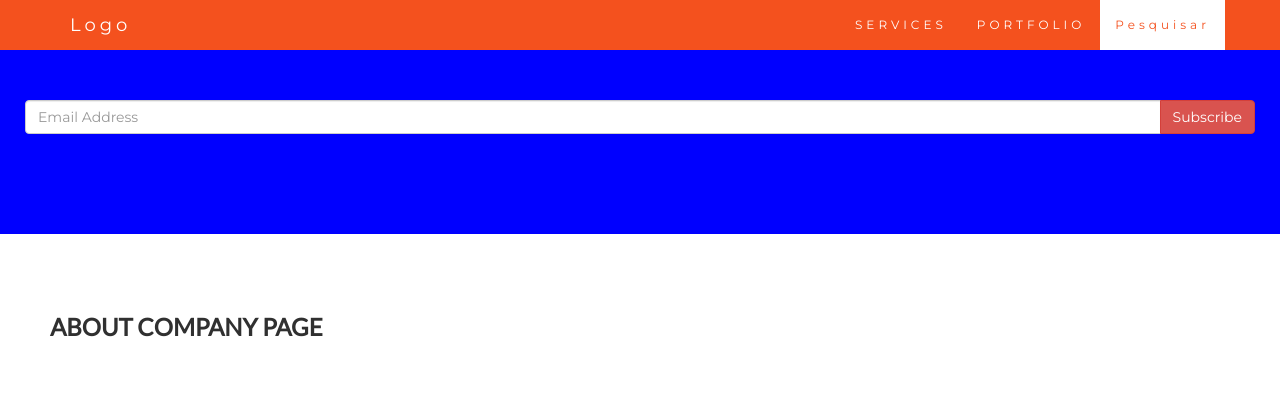
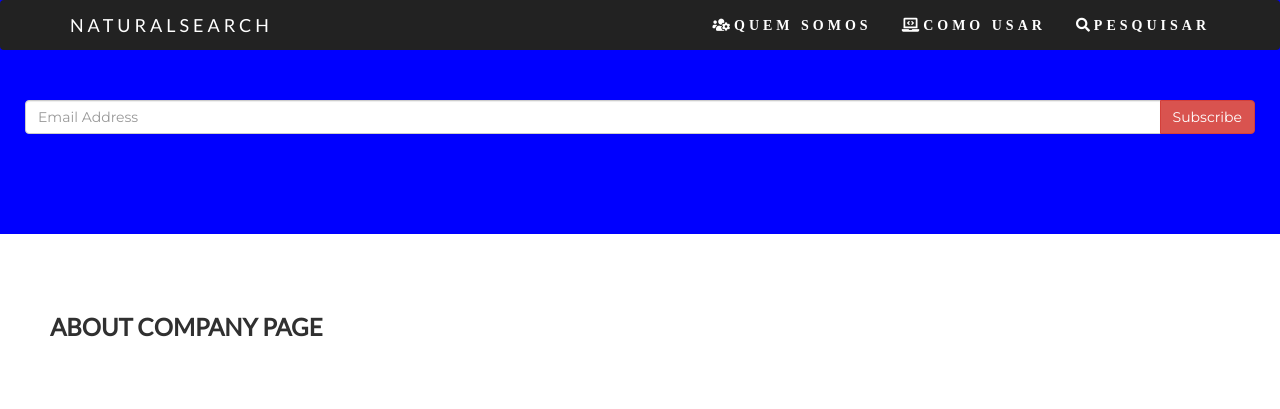
Before and after one commit to fga-eps-mds/2018.2-NaturalSearch, a Django app: page / in a window 1280 px wide. Shown: the top 409 px of the page. Run offline with Django 3.2, Linux system fonts and the light colour scheme; some libraries are stand-ins or nearby versions.

Commit message:
Add new layout of navbar Add some images in the navbar

```diff
--- a/natural_search/templates/natural_search/home.html
+++ b/natural_search/templates/natural_search/home.html
@@ -10,7 +10,10 @@
   <link href="https://fonts.googleapis.com/css?family=Lato" rel="stylesheet" type="text/css">
   <script src="https://ajax.googleapis.com/ajax/libs/jquery/3.3.1/jquery.min.js"></script>
   <script src="https://maxcdn.bootstrapcdn.com/bootstrap/3.3.7/js/bootstrap.min.js"></script>
+  <!--Font awesome-->
+  <link rel="stylesheet" href="https://use.fontawesome.com/releases/v5.3.1/css/all.css" integrity="sha384-mzrmE5qonljUremFsqc01SB46JvROS7bZs3IO2EmfFsd15uHvIt+Y8vEf7N7fWAU" crossorigin="anonymous">
   <style>
+
   body {
       font: 400 15px Lato, sans-serif;
       line-height: 1.8;
@@ -42,7 +45,7 @@
   }
   .logo {
       color: #fff;
-      font-size: 200px;
+      font-size: 20px;
   }
   .thumbnail {
       padding: 0 0 15px 0;
@@ -82,58 +85,27 @@
   .panel:hover {
       box-shadow: 5px 0px 40px rgba(0,0,0, .2);
   }
-  .panel-footer .btn:hover {
-      border: 1px solid #f4511e;
-      background-color: #fff !important;
-      color: #f4511e;
-  }
-  .panel-heading {
-      color: #fff !important;
-      background-color: #f4511e !important;
-      padding: 25px;
-      border-bottom: 1px solid transparent;
-      border-top-left-radius: 0px;
-      border-top-right-radius: 0px;
-      border-bottom-left-radius: 0px;
-      border-bottom-right-radius: 0px;
-  }
-  .panel-footer {
-      background-color: white !important;
-  }
-  .panel-footer h3 {
-      font-size: 32px;
-  }
-  .panel-footer h4 {
-      color: #aaa;
-      font-size: 14px;
-  }
-  .panel-footer .btn {
-      margin: 15px 0;
-      background-color: #f4511e;
-      color: #fff;
-  }
+  /*nav-design*/
   .navbar {
-      margin-bottom: 0;
-      background-color: #f4511e;
+      margin-bottom: 10;
+      /*background-color: black;*/
       z-index: 9999;
-      border: 0;
-      font-size: 12px !important;
+      border: 100px;
+      font-size: 14px !important;
       line-height: 1.42857143 !important;
       letter-spacing: 4px;
-      border-radius: 0;
-      font-family: Montserrat, sans-serif;
+      border-radius: 4px;
+      text-transform: uppercase;
   }
   .navbar li a, .navbar .navbar-brand {
       color: #fff !important;
   }
   .navbar-nav li a:hover, .navbar-nav li.active a {
-      color: #f4511e !important;
+      color: black !important;
       background-color: #fff !important;
-  }
-  .navbar-default .navbar-toggle {
-      border-color: transparent;
-      color: #fff !important;
-  }
+      border-radius: 4px;
+    }
+
   footer .glyphicon {
       font-size: 20px;
       margin-bottom: 20px;
@@ -167,41 +139,38 @@
       -webkit-transform: translateY(0%);
     }
   }
-  @media screen and (max-width: 768px) {
-    .col-sm-4 {
-      text-align: center;
-      margin: 25px 0;
-    }
-    .btn-lg {
-        width: 100%;
-        margin-bottom: 35px;
-    }
-  }
+
 
 
   </style>
 </head>
 <body id="myPage" data-spy="scroll" data-target=".navbar" data-offset="60">
 
+<!--Navbar-->
 <nav class="navbar navbar-inverse navbar-fixed-top">
   <div class="container">
     <div class="navbar-header">
-
-      <a class="navbar-brand" href="#myPage">Logo</a>
+      <button type="button" class="navbar-toggle" data-toggle="collapse" data-target="#myNavbar">
+        <span class="icon-bar"></span>
+        <span class="icon-bar"></span>
+        <span class="icon-bar"></span>
+      </button>
+      <a class="navbar-brand" href="#myPage">NaturalSearch</a>
     </div>
     <div class="collapse navbar-collapse" id="myNavbar">
       <ul class="nav navbar-nav navbar-right">
-        <li><a href="#services">SERVICES</a></li>
-        <li><a href="#portfolio">PORTFOLIO</a></li>
-        <li><a href="#contact">Pesquisar</a></li>
+        <li><a class="fas fa-users-cog" href="#search">QUEM SOMOS</a></li>
+        <li><a class="fas fa-laptop-code" href="#portfolio">COMO USAR</a></li>
+        <li><a class="fas fa-search" href="#search">PESQUISAR</a></li>
       </ul>
     </div>
   </div>
 </nav>
 
+
 <div class="bg-search text-center">
     <div class="input-group">
-      <input type="email" class="form-control" size="50" placeholder="Email Address" required>
+      <input type="seach" class="form-control" size="50" placeholder="Email Address" required>
       <div class="input-group-btn">
         <button type="button" class="btn btn-danger">Subscribe</button>
       </div>
```
